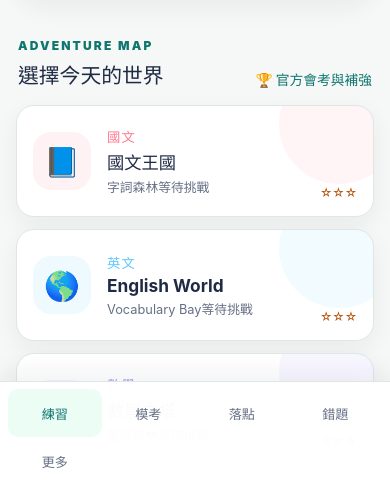
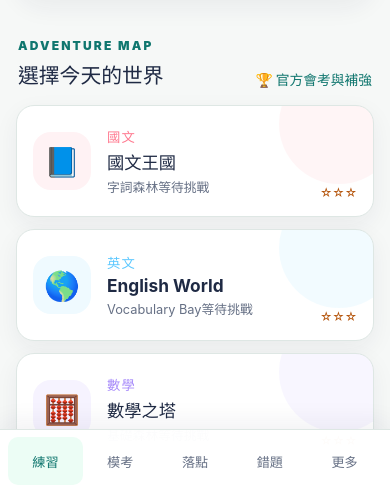
Before and after one commit to alger68/JHSEE-All-Subjects, a website built with Vite: page index.html in a window 390 px wide. Shown: the part 352-842 px from the top of the page. Built offline with nearby package versions, Linux system fonts and the light colour scheme.

Commit message:
Fit five primary destinations in mobile navigation

```diff
--- a/css/app.css
+++ b/css/app.css
@@ -531,7 +531,7 @@ body.focus-mode textarea:focus-visible {
   .jh-section-nav,.jh-app-switcher{display:none}
   .jh-suite-shell{padding-bottom:82px}
   .jh-suite-shell .app-shell{padding:20px 16px 32px}
-  .jh-mobile-nav{position:fixed;z-index:60;left:0;right:0;bottom:0;display:grid;grid-template-columns:repeat(4,1fr);padding:7px max(8px,env(safe-area-inset-right)) calc(7px + env(safe-area-inset-bottom)) max(8px,env(safe-area-inset-left));background:rgba(255,255,255,.98);border-top:1px solid var(--jh-border);box-shadow:0 -8px 24px rgba(31,42,68,.06)}
+  .jh-mobile-nav{position:fixed;z-index:60;left:0;right:0;bottom:0;display:grid;grid-template-columns:repeat(5,1fr);padding:7px max(8px,env(safe-area-inset-right)) calc(7px + env(safe-area-inset-bottom)) max(8px,env(safe-area-inset-left));background:rgba(255,255,255,.98);border-top:1px solid var(--jh-border);box-shadow:0 -8px 24px rgba(31,42,68,.06)}
   .jh-mobile-nav a{min-height:48px;display:flex;align-items:center;justify-content:center;border-radius:10px;color:var(--jh-muted);font-size:.82rem;font-weight:800;text-decoration:none}
   .jh-mobile-nav a[aria-current="page"]{background:var(--jh-primary-soft);color:var(--jh-primary)}
 }
```
